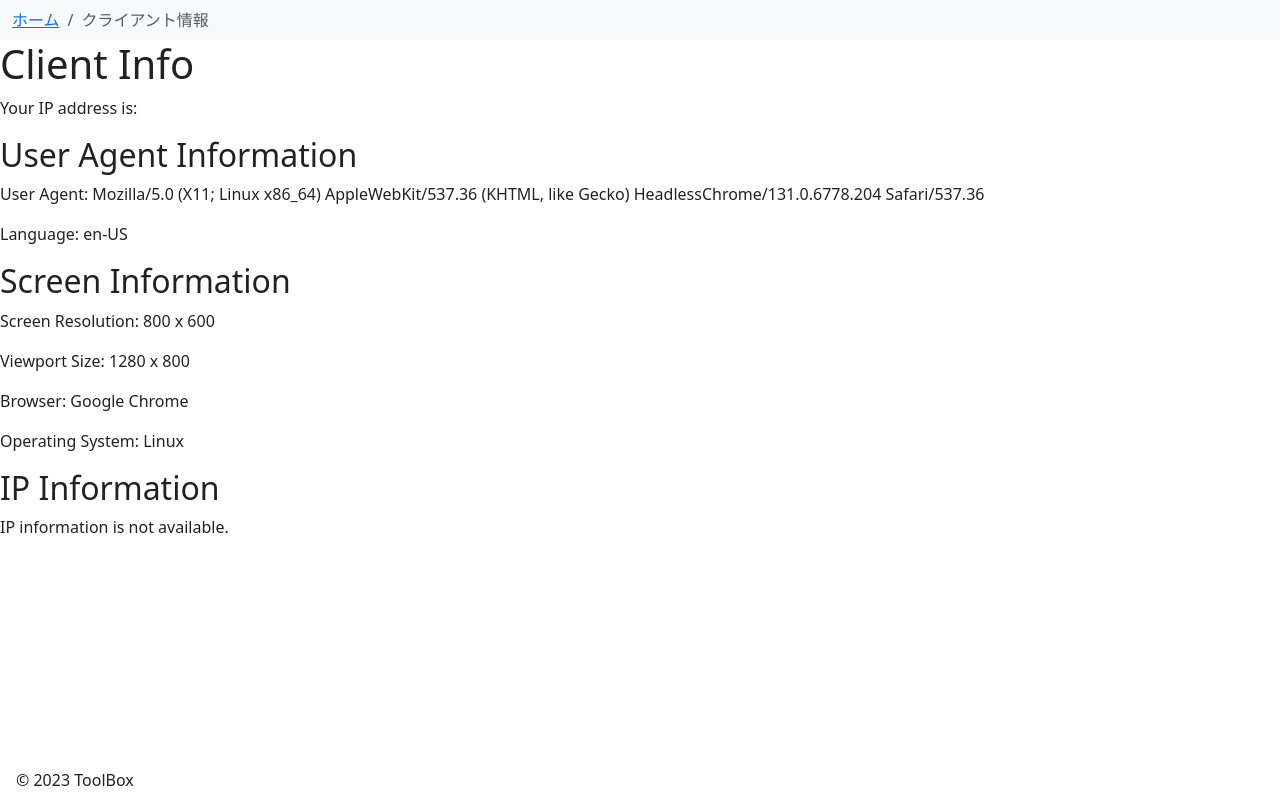
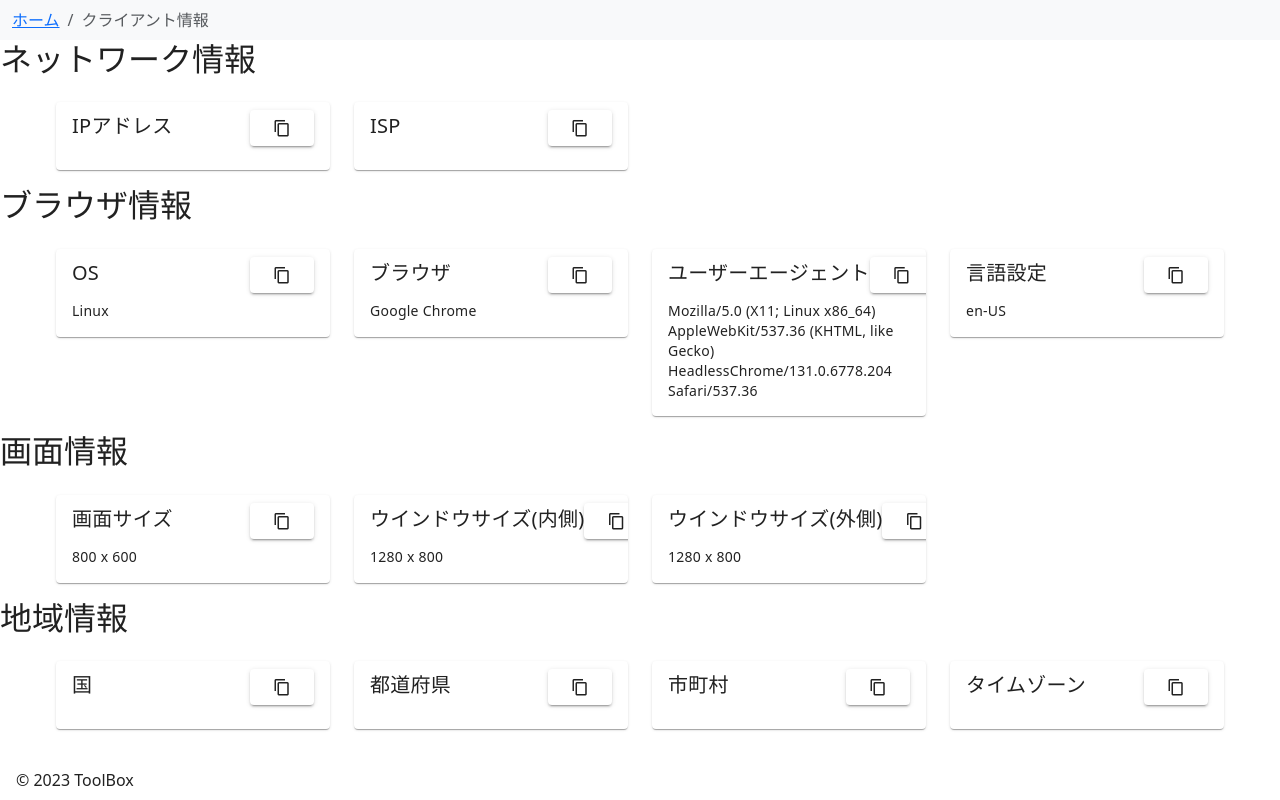
Before and after one commit to foresukecom/toolbox, a Vue app: page /client-info in a window 1280 px wide. Built offline with nearby package versions, Linux system fonts and the light colour scheme; no server answers.

Commit message:
fix: style

```diff
--- /dev/null
+++ b/src/components/InfoCard.vue
@@ -0,0 +1,55 @@
+<template>
+  <v-col cols="12" sm="6" md="4" lg="3">
+    <v-card>
+      <v-card-title class="d-flex subtitle-1">{{ title }}
+        <v-spacer></v-spacer>
+        <v-btn @click="copyToClipboard(text)">
+          <v-icon v-bind="attrs" v-on="on" small class="mr-2" @click="copyToClipboard(text)">
+            mdi-content-copy
+          </v-icon>
+        </v-btn>
+      </v-card-title>
+      <v-card-text class="headline">{{ text }}</v-card-text>
+      <v-snackbar v-model="snackbar" :timeout="1000" color="success">
+        {{ snackbarText }}
+      </v-snackbar>
+    </v-card>
+  </v-col>
+</template>
+
+
+<script>
+export default {
+  data() {
+    return {
+      snackbar: false,
+      snackbarText: '',
+      snackbarColor: 'success',
+    };
+  },
+  props: {
+    title: {
+      type: String,
+      required: true,
+    },
+    text: {
+      type: String,
+      required: true,
+    },
+  },
+  methods: {
+    async copyToClipboard(text) {
+      try {
+        await navigator.clipboard.writeText(text);
+        this.snackbarText = 'Copied to clipboard!';
+        this.snackbarColor = 'success';
+      } catch (error) {
+        console.error('Error copying to clipboard:', error);
+        this.snackbarText = 'Failed to copy to clipboard.';
+        this.snackbarColor = 'error';
+      }
+      this.snackbar = true;
+    },
+  },
+};
+</script>
--- a/src/views/ClientInfo.vue
+++ b/src/views/ClientInfo.vue
@@ -1,44 +1,63 @@
 <template>
   <div>
-    <h1>Client Info</h1>
-    <p>Your IP address is: {{ ipAddress }}</p>
-    <h2>User Agent Information</h2>
-    <p>User Agent: {{ userAgent }}</p>
-    <p>Language: {{ language }}</p>
-    <h2>Screen Information</h2>
-    <p>Screen Resolution: {{ screenWidth }} x {{ screenHeight }}</p>
-    <p>Viewport Size: {{ viewportWidth }} x {{ viewportHeight }}</p>
+    <h2>ネットワーク情報</h2>
+    <v-container>
+      <v-row>
+        <InfoCard :title="'IPアドレス'" :text="ipAddress" />
+        <InfoCard :title="'ISP'" :text="isp" />
+      </v-row>
+    </v-container>
 
-    <p>Browser: {{ browser }}</p>
-    <p>Operating System: {{ os }}</p>
+    <h2>ブラウザ情報</h2>
+    <v-container>
+      <v-row>
+        <InfoCard :title="'OS'" :text="os" />
+        <InfoCard :title="'ブラウザ'" :text="browser" />
+        <InfoCard :title="'ユーザーエージェント'" :text="userAgent" />
+        <InfoCard :title="'言語設定'" :text="language" />
+      </v-row>
+    </v-container>
 
-    <h2>IP Information</h2>
-    <p v-if="city">
-      国: {{ country }}<br>
-      都道府県: {{ region }}<br>
-      市町村: {{ city }}<br>
-      ISP: {{ provider }}<br>
-      Timezone: {{ timezone }}
-    </p>
-    <p v-else>
-      IP information is not available.
-    </p>
+    <h2>画面情報</h2>
+    <v-container>
+      <v-row>
+        <InfoCard :title="'画面サイズ'" :text="displaySize" />
+        <InfoCard :title="'ウインドウサイズ(内側)'" :text="innerWindowSize" />
+        <InfoCard :title="'ウインドウサイズ(外側)'" :text="outerWindowSize" />
+      </v-row>
+    </v-container>
 
+    <h2>地域情報</h2>
+    <v-container>
+      <v-row>
+        <InfoCard :title="'国'" :text="country" />
+        <InfoCard :title="'都道府県'" :text="region" />
+        <InfoCard :title="'市町村'" :text="city" />
+        <InfoCard :title="'タイムゾーン'" :text="timezone" />
+      </v-row>
+    </v-container>
   </div>
 </template>
 
 <script>
+import InfoCard from '@/components/InfoCard.vue';
 export default {
+  components: {
+    InfoCard,
+  },
   data() {
     return {
       ipAddress: '',
       userAgent: navigator.userAgent,
       language: '',
+      displaySize: '',
+      outerWindowSize: '',
+      innerWindowSize: '',
       screenWidth: 0,
       screenHeight: 0,
       viewportWidth: 0,
       viewportHeight: 0,
-      provider: '',
+      isp: '',
       region: '',
       city: '',
       country: '',
@@ -97,10 +116,9 @@ export default {
   async mounted() {
     this.userAgent = navigator.userAgent;
     this.language = navigator.language;
-    this.screenWidth = window.screen.width;
-    this.screenHeight = window.screen.height;
-    this.viewportWidth = window.innerWidth;
-    this.viewportHeight = window.innerHeight;
+    this.displaySize = `${window.screen.width} x ${window.screen.height}`;
+    this.outerWindowSize = `${window.outerWidth} x ${window.outerHeight}`;
+    this.innerWindowSize = `${window.innerWidth} x ${window.innerHeight}`;
     const { browser, os } = this.parseUserAgent();
     this.browser = browser;
     this.os = os;
@@ -117,7 +135,7 @@ export default {
       this.region = ipDetails.region;
       this.city = ipDetails.city;
       this.timezone = ipDetails.timezone;
-      this.provider = ipDetails.org;
+      this.isp = ipDetails.org;
     }
   },
 };
```
